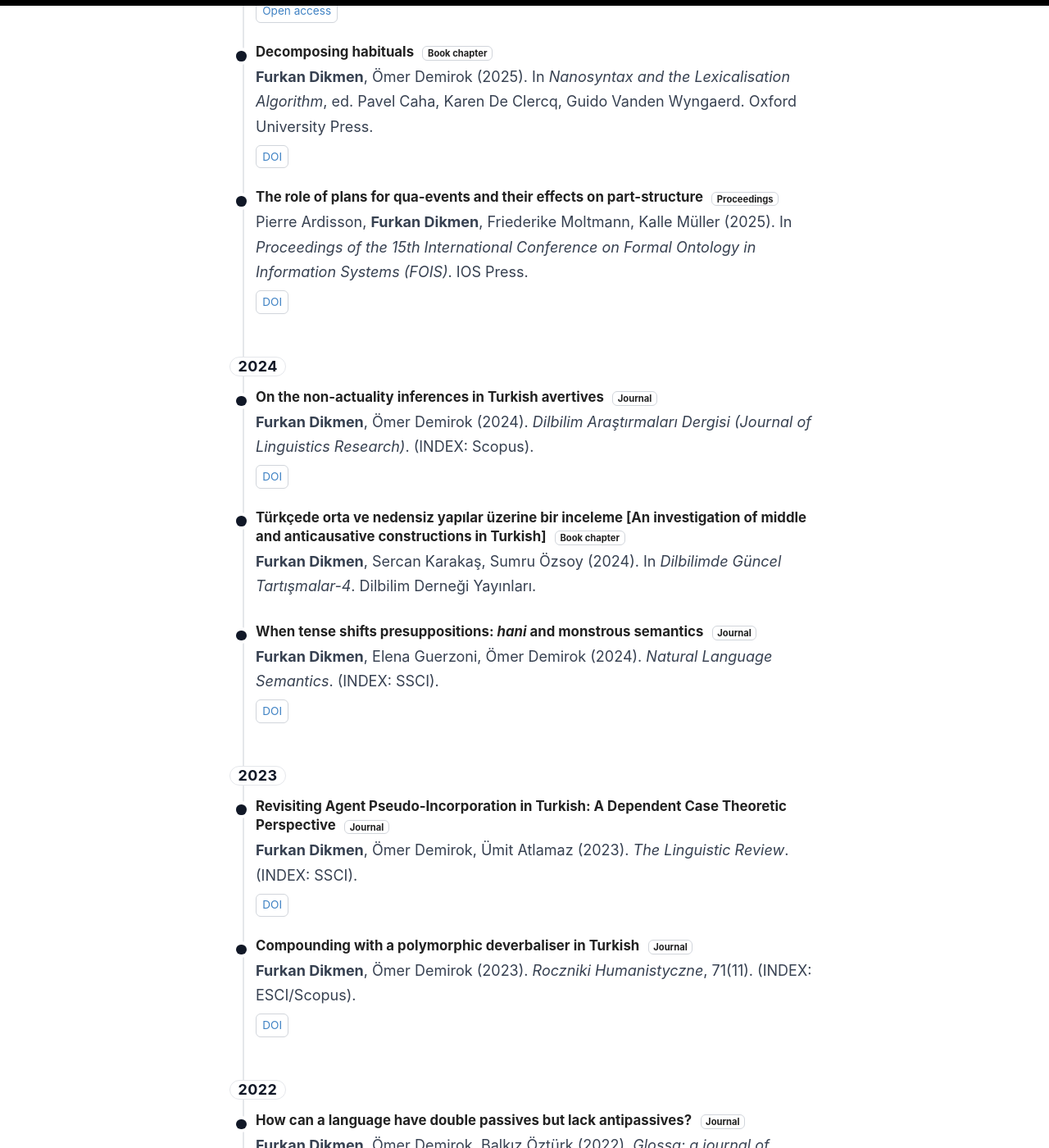
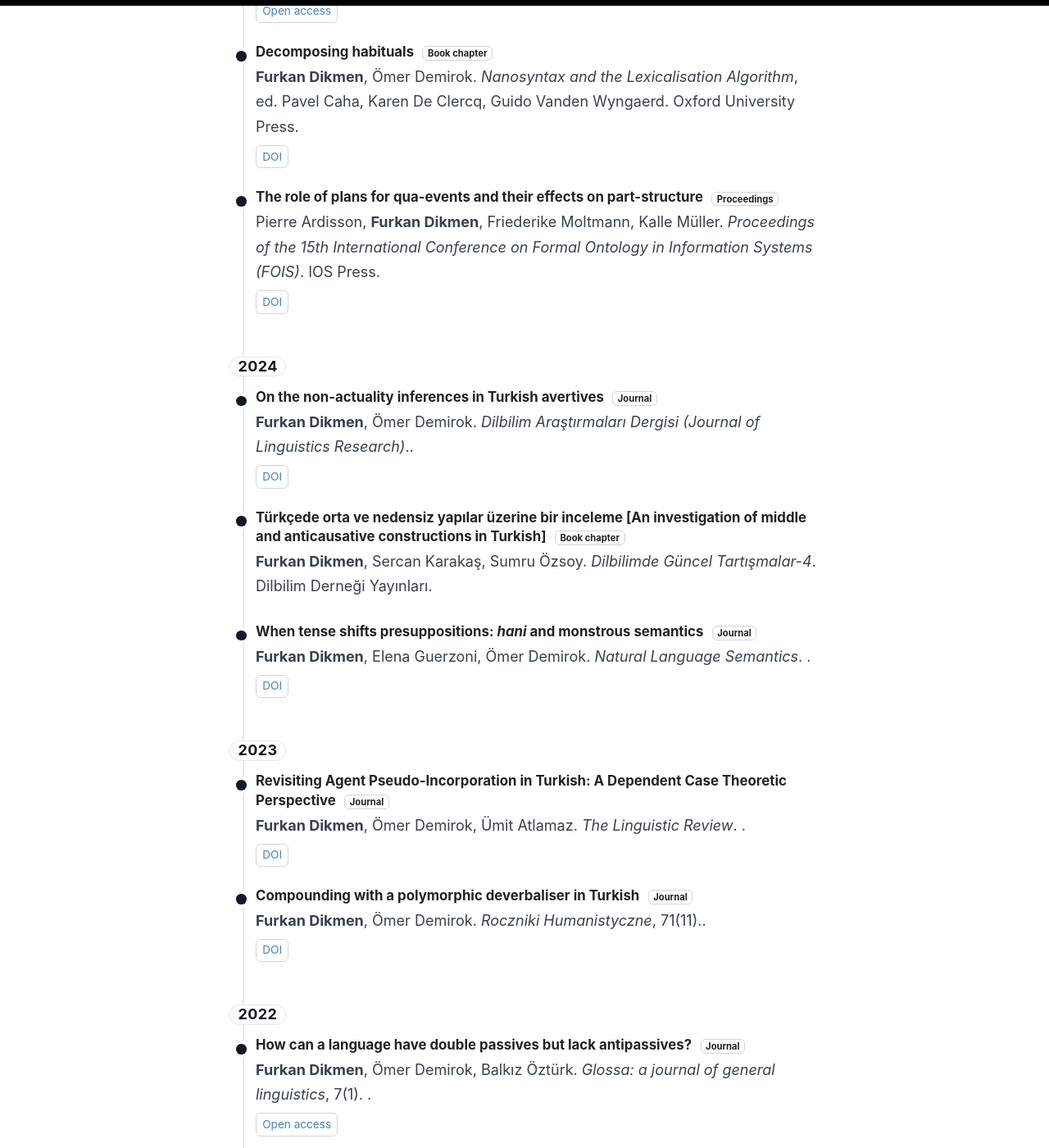
Before and after one commit to furkandikmen/furkandikmen.github.io, a Jekyll site: the page built from _pages/publications.md, in a window 1280 px wide and 1400 px high, scrolled down 494 px. Shown: the whole window at 82% size. Built offline with Jekyll 4.4.1, drawn with Linux system fonts in a browser that asks for light colours; some of the changed text lies outside the part shown.

Commit message:
Update publications.md

```diff
--- a/_pages/publications.md
+++ b/_pages/publications.md
@@ -62,21 +62,21 @@ permalink: /publications/
   <article class="pub">
     <div class="dot" aria-hidden="true"></div>
     <h3>Believing p, discovering ¬p: <em>meğer</em> and epistemic shifts <span class="badge">Proceedings</span></h3>
-    <p class="meta"><strong>Furkan Dikmen</strong> (2025). <em>Proceedings of Sinn und Bedeutung 29</em>.</p>
+    <p class="meta"><strong>Furkan Dikmen</strong>. <em>Proceedings of Sinn und Bedeutung 29</em>.</p>
     <p class="links"><a href="https://ojs.ub.uni-konstanz.de/sub/index.php/sub/article/view/1220" target="_blank" rel="noopener noreferrer">Open access</a></p>
   </article>
 
   <article class="pub">
     <div class="dot" aria-hidden="true"></div>
     <h3>Decomposing habituals <span class="badge">Book chapter</span></h3>
-    <p class="meta"><strong>Furkan Dikmen</strong>, Ömer Demirok (2025). In <em>Nanosyntax and the Lexicalisation Algorithm</em>, ed. Pavel Caha, Karen De Clercq, Guido Vanden Wyngaerd. Oxford University Press.</p>
+    <p class="meta"><strong>Furkan Dikmen</strong>, Ömer Demirok. <em>Nanosyntax and the Lexicalisation Algorithm</em>, ed. Pavel Caha, Karen De Clercq, Guido Vanden Wyngaerd. Oxford University Press.</p>
     <p class="links"><a href="https://doi.org/10.1093/9780198947158.003.0004" target="_blank" rel="noopener noreferrer">DOI</a></p>
   </article>
 
   <article class="pub">
     <div class="dot" aria-hidden="true"></div>
     <h3>The role of plans for qua-events and their effects on part-structure <span class="badge">Proceedings</span></h3>
-    <p class="meta">Pierre Ardisson, <strong>Furkan Dikmen</strong>, Friederike Moltmann, Kalle Müller (2025). In <em>Proceedings of the 15th International Conference on Formal Ontology in Information Systems (FOIS)</em>. IOS Press.</p>
+    <p class="meta">Pierre Ardisson, <strong>Furkan Dikmen</strong>, Friederike Moltmann, Kalle Müller. <em>Proceedings of the 15th International Conference on Formal Ontology in Information Systems (FOIS)</em>. IOS Press.</p>
     <p class="links"><a href="https://ebooks.iospress.nl/doi/10.3233/FAIA250485" target="_blank" rel="noopener noreferrer">DOI</a></p>
   </article>
 
@@ -85,20 +85,20 @@ permalink: /publications/
   <article class="pub">
     <div class="dot" aria-hidden="true"></div>
     <h3>On the non-actuality inferences in Turkish avertives <span class="badge">Journal</span></h3>
-    <p class="meta"><strong>Furkan Dikmen</strong>, Ömer Demirok (2024). <em>Dilbilim Araştırmaları Dergisi (Journal of Linguistics Research)</em>. (INDEX: Scopus).</p>
+    <p class="meta"><strong>Furkan Dikmen</strong>, Ömer Demirok. <em>Dilbilim Araştırmaları Dergisi (Journal of Linguistics Research)</em>..</p>
     <p class="links"><a href="https://doi.org/10.18492/dad.1448720" target="_blank" rel="noopener noreferrer">DOI</a></p>
   </article>
 
   <article class="pub">
     <div class="dot" aria-hidden="true"></div>
     <h3>Türkçede orta ve nedensiz yapılar üzerine bir inceleme [An investigation of middle and anticausative constructions in Turkish] <span class="badge">Book chapter</span></h3>
-    <p class="meta"><strong>Furkan Dikmen</strong>, Sercan Karakaş, Sumru Özsoy (2024). In <em>Dilbilimde Güncel Tartışmalar-4</em>. Dilbilim Derneği Yayınları.</p>
+    <p class="meta"><strong>Furkan Dikmen</strong>, Sercan Karakaş, Sumru Özsoy. <em>Dilbilimde Güncel Tartışmalar-4</em>. Dilbilim Derneği Yayınları.</p>
   </article>
 
   <article class="pub">
     <div class="dot" aria-hidden="true"></div>
     <h3>When tense shifts presuppositions: <em>hani</em> and monstrous semantics <span class="badge">Journal</span></h3>
-    <p class="meta"><strong>Furkan Dikmen</strong>, Elena Guerzoni, Ömer Demirok (2024). <em>Natural Language Semantics</em>. (INDEX: SSCI).</p>
+    <p class="meta"><strong>Furkan Dikmen</strong>, Elena Guerzoni, Ömer Demirok. <em>Natural Language Semantics</em>. .</p>
     <p class="links"><a href="https://doi.org/10.1007/s11050-023-09215-y" target="_blank" rel="noopener noreferrer">DOI</a></p>
   </article>
 
@@ -107,14 +107,14 @@ permalink: /publications/
   <article class="pub">
     <div class="dot" aria-hidden="true"></div>
     <h3>Revisiting Agent Pseudo-Incorporation in Turkish: A Dependent Case Theoretic Perspective <span class="badge">Journal</span></h3>
-    <p class="meta"><strong>Furkan Dikmen</strong>, Ömer Demirok, Ümit Atlamaz (2023). <em>The Linguistic Review</em>. (INDEX: SSCI).</p>
+    <p class="meta"><strong>Furkan Dikmen</strong>, Ömer Demirok, Ümit Atlamaz. <em>The Linguistic Review</em>. .</p>
     <p class="links"><a href="https://doi.org/10.1515/tlr-2023-2011" target="_blank" rel="noopener noreferrer">DOI</a></p>
   </article>
 
   <article class="pub">
     <div class="dot" aria-hidden="true"></div>
     <h3>Compounding with a polymorphic deverbaliser in Turkish <span class="badge">Journal</span></h3>
-    <p class="meta"><strong>Furkan Dikmen</strong>, Ömer Demirok (2023). <em>Roczniki Humanistyczne</em>, 71(11). (INDEX: ESCI/Scopus).</p>
+    <p class="meta"><strong>Furkan Dikmen</strong>, Ömer Demirok. <em>Roczniki Humanistyczne</em>, 71(11)..</p>
     <p class="links"><a href="https://doi.org/10.18290/rh237111-4s" target="_blank" rel="noopener noreferrer">DOI</a></p>
   </article>
 
@@ -123,7 +123,7 @@ permalink: /publications/
   <article class="pub">
     <div class="dot" aria-hidden="true"></div>
     <h3>How can a language have double passives but lack antipassives? <span class="badge">Journal</span></h3>
-    <p class="meta"><strong>Furkan Dikmen</strong>, Ömer Demirok, Balkız Öztürk (2022). <em>Glossa: a journal of general linguistics</em>, 7(1). (INDEX: SSCI).</p>
+    <p class="meta"><strong>Furkan Dikmen</strong>, Ömer Demirok, Balkız Öztürk. <em>Glossa: a journal of general linguistics</em>, 7(1). .</p>
     <p class="links"><a href="https://www.glossa-journal.org/article/id/6553/" target="_blank" rel="noopener noreferrer">Open access</a></p>
   </article>
 
@@ -132,21 +132,21 @@ permalink: /publications/
   <article class="pub">
     <div class="dot" aria-hidden="true"></div>
     <h3>Modifying result states in Turkish <span class="badge">Proceedings</span></h3>
-    <p class="meta"><strong>Furkan Dikmen</strong>, Ömer Demirok (2021). In <em>Semantics and Linguistic Theory 31</em>, pp. 42–60.</p>
+    <p class="meta"><strong>Furkan Dikmen</strong>, Ömer Demirok. <em>Semantics and Linguistic Theory 31</em>, pp. 42–60.</p>
     <p class="links"><a href="https://journals.linguisticsociety.org/proceedings/index.php/SALT/article/view/31.003" target="_blank" rel="noopener noreferrer">Open access</a></p>
   </article>
 
   <article class="pub">
     <div class="dot" aria-hidden="true"></div>
     <h3>Turkish palatalized consonants <span class="badge">Proceedings</span></h3>
-    <p class="meta">Stefano Canalis, <strong>Furkan Dikmen</strong> (2021). In <em>Proceedings of the Workshop on Turkic and Languages in Contact with Turkic (Tu+5)</em>, pp. 41–55.</p>
+    <p class="meta">Stefano Canalis, <strong>Furkan Dikmen</strong>. <em>Proceedings of the Workshop on Turkic and Languages in Contact with Turkic (Tu+5)</em>, pp. 41–55.</p>
     <p class="links"><a href="https://journals.linguisticsociety.org/proceedings/index.php/tu/article/view/4781" target="_blank" rel="noopener noreferrer">Open access</a></p>
   </article>
 
   <article class="pub">
     <div class="dot" aria-hidden="true"></div>
     <h3>Associative plurality in Turkish <span class="badge">Proceedings</span></h3>
-    <p class="meta"><strong>Furkan Dikmen</strong> (2021). In <em>Proceedings of the 15th Workshop on Altaic Formal Linguistics (WAFL15)</em>, pp. 15–27.</p>
+    <p class="meta"><strong>Furkan Dikmen</strong>. <em>Proceedings of the 15th Workshop on Altaic Formal Linguistics (WAFL15)</em>, pp. 15–27.</p>
     <p class="links">
       <a href="https://furkandikmen.com/assets/publications/Associative_plurality_in_Turkish.pdf" target="_blank" rel="noopener noreferrer">PDF</a>
       <a href="http://mitwpl.mit.edu/catalog/mwpl93/" target="_blank" rel="noopener noreferrer">Series</a>
```
